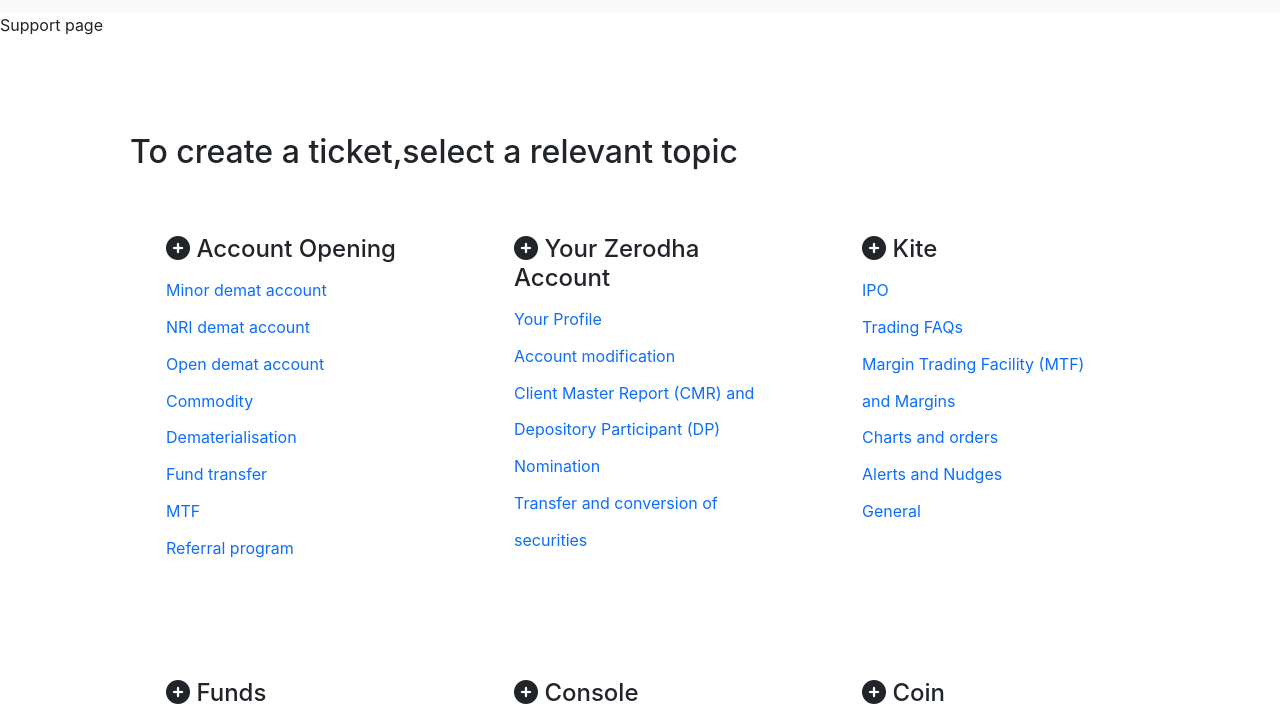
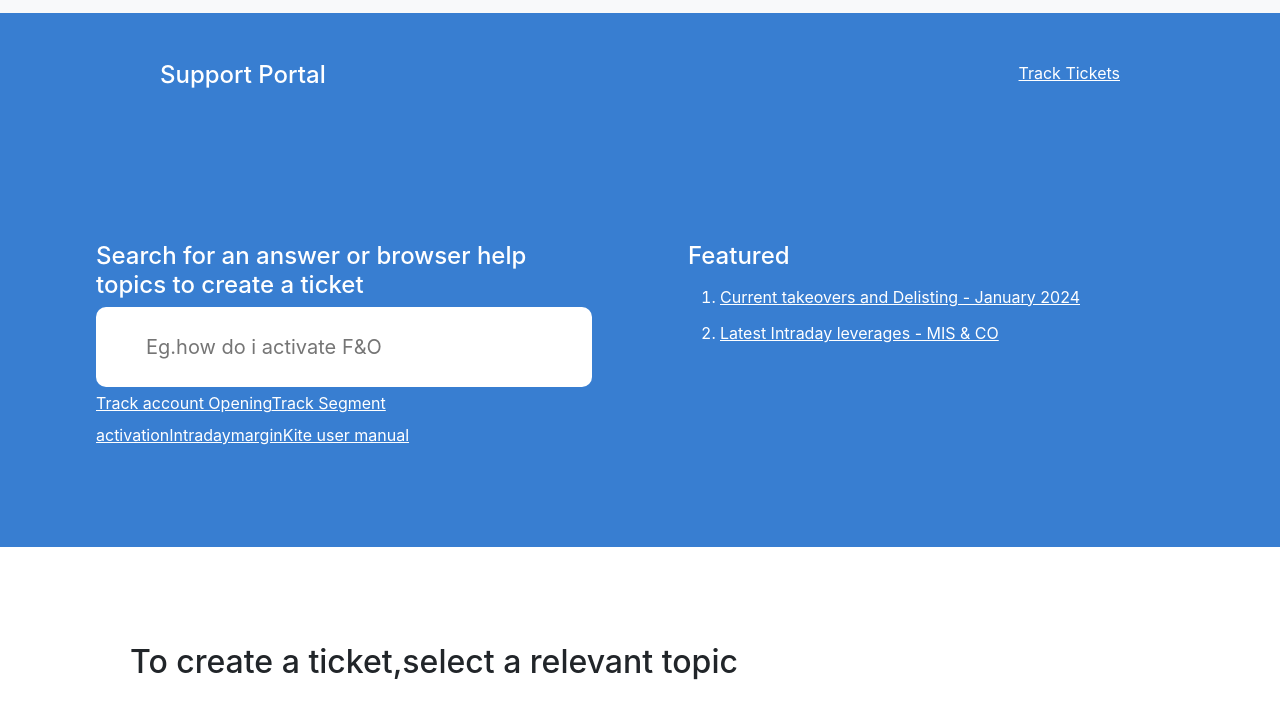
Before and after one commit to shashidhar078/FSD_STOCKMONITORING, a React app in the folder frontend/: page /support in a window 1280 px wide. Shown: the part 59-779 px from the top of the page. Built offline with nearby package versions, Linux system fonts and the light colour scheme.

Commit message:
implemented hero component in support and successfully used custom css on top of boostrap

```diff
--- a/frontend/src/index.css
+++ b/frontend/src/index.css
@@ -22,3 +22,26 @@ code {
   display: block;
   line-height: 1;
 }
+
+#supportHero{
+  background-color: rgb(56,126,209);
+  color:white;
+}
+
+#supportWrapper{
+  display:flex;
+  justify-content: space-between;
+  margin:0 100px;
+}
+
+#supportHero a{
+  color:white
+}
+
+#supportHero input{
+  padding:20px 50px;
+  width:100%;
+  border-radius: 10px;
+  font-size:20px;
+  border-style: none;
+}
--- a/frontend/src/landing_page/support/Hero.js
+++ b/frontend/src/landing_page/support/Hero.js
@@ -1,8 +1,30 @@
 import React from 'react'
+import OpenAccount from './../OpenAccount';
 
 function Hero() {
   return (
-    <div>Support page</div>
+    <section className="container-fluid" id="supportHero">
+      <div className="p-5" id="supportWrapper">
+        <h4>Support Portal</h4>
+        <a href="">Track Tickets</a>
+      </div>
+      <div className="row p-5 mb-5">
+        <div className="col-6 p-5" style={{lineHeight:"2"}}>
+          <h4>Search for an answer or browser help topics to create a ticket</h4>
+          <input placeholder="Eg.how do i activate F&O"/>
+          <a href="">Track account Opening</a>
+          <a href="">Track Segment activationIntraday</a>
+          <a href="">marginKite user manual</a>
+        </div>
+        <div className="col-6 p-5" style={{lineHeight:"2.3"}}>
+          <h4>Featured</h4>
+          <ol>
+            <li><a href="">Current takeovers and Delisting - January 2024</a></li>
+            <li><a href="">Latest Intraday leverages - MIS & CO</a></li>
+          </ol>
+        </div>
+        </div>
+    </section>
   )
 }
 
```
